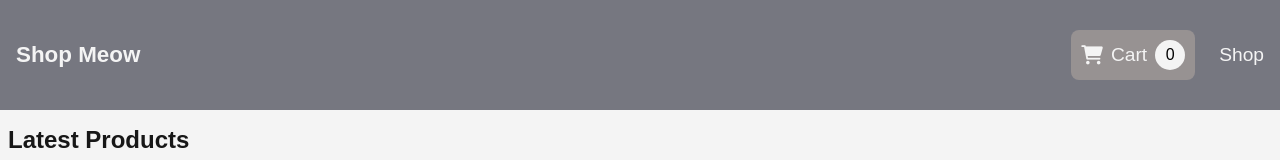
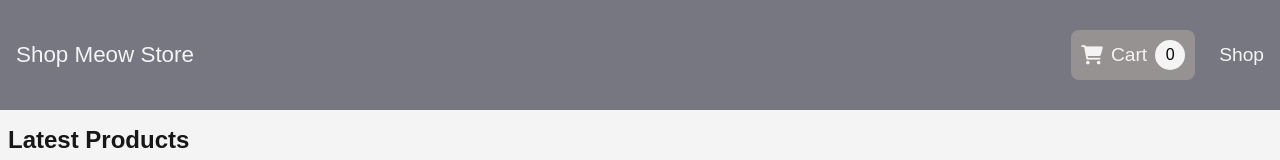
Before and after one commit to Shadi-Isshac/MERN_eCommerce, a React (Create React App) app in the folder frontend/: page / in a window 1280 px wide. Shown: the top 160 px of the page. Built offline with nearby package versions, Linux system fonts and the light colour scheme.

Commit message:
store name changed and linked to homepage

```diff
--- a/frontend/public/index.html
+++ b/frontend/public/index.html
@@ -15,7 +15,7 @@
 
 
 
-    <title>Shop Meow</title>
+    <title>Shop Meow Store</title>
   </head>
   <body>
     <noscript>You need to enable JavaScript to run this app.</noscript>
--- a/frontend/src/components/Navbar.css
+++ b/frontend/src/components/Navbar.css
@@ -9,7 +9,8 @@
     z-index: 50;
 }
 
-.navbar__logo h2 {
+.navbar__logo .shopmeow {
+    text-decoration: none;
     color: #f4f4f4;
     font-size: 1.4rem;
     cursor: pointer;
--- a/frontend/src/components/Navbar.js
+++ b/frontend/src/components/Navbar.js
@@ -5,7 +5,7 @@ const navbar = ({click}) => {
   return (
     <nav className ='navbar'>
       <div className="navbar__logo">
-          <h2>Shop Meow</h2>
+          <Link to="/" className='shopmeow'>Shop Meow Store</Link>
       </div>
 
 
```
